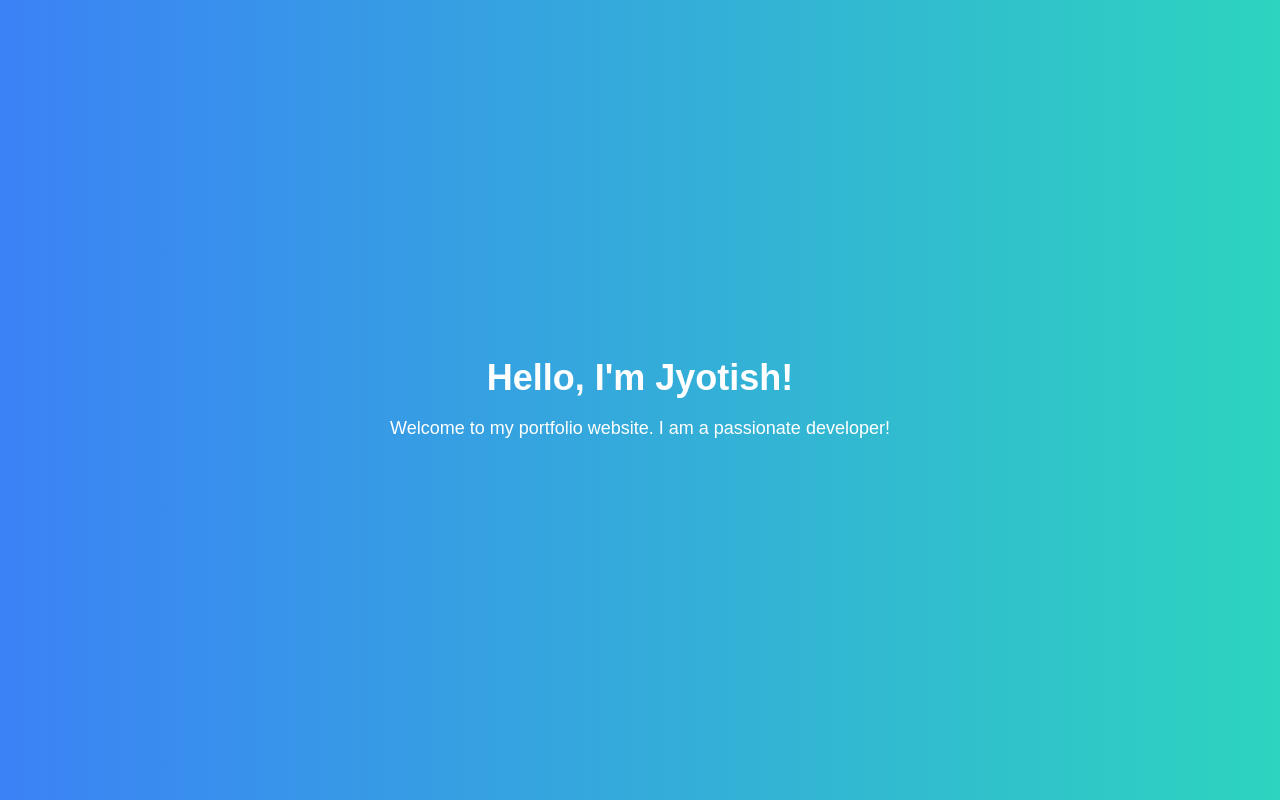
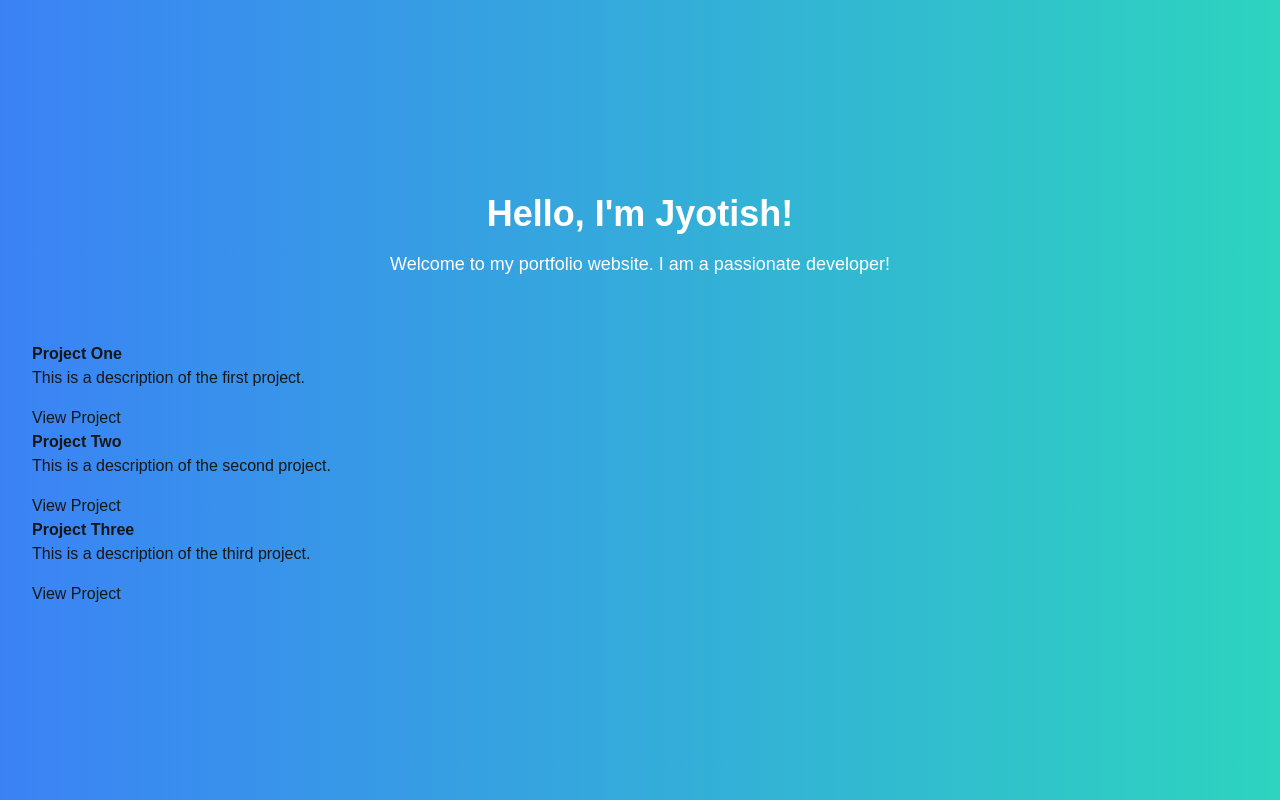
Before and after one commit to Jyotish-Melwani/Portfolio, a Next.js app: page / in a window 1280 px wide. Built offline with nearby package versions, Linux system fonts and the light colour scheme.

Commit message:
Update portfolio page to include ProjectList component

```diff
--- a/src/app/page.tsx
+++ b/src/app/page.tsx
@@ -1,18 +1,23 @@
 "use client";
 import React from 'react';
 import { motion } from 'framer-motion';
+import ProjectList from '../../components/ProjectList';
+
 export default function Home() {
   return (
-    <div className="min-h-screen flex items-center justify-center bg-gradient-to-r from-blue-500 to-teal-400">
+    <div className="min-h-screen flex flex-col items-center justify-center bg-gradient-to-r from-blue-500 to-teal-400">
       <motion.div
         initial={{ opacity: 0, y: -50 }}
         animate={{ opacity: 1, y: 0 }}
         transition={{ duration: 0.7 }}
         className="text-center"
       >
-        <h1 className="text-4xl font-bold text-white mb-4">Hello, I&apos;m Jyotish!</h1>
+        <h1 className="text-4xl font-bold text-white mb-4">Hello, I'm Jyotish!</h1>
         <p className="text-lg text-white">Welcome to my portfolio website. I am a passionate developer!</p>
       </motion.div>
+      <div className="mt-16 w-full px-8">
+        <ProjectList />
+      </div>
     </div>
   );
 }
```
